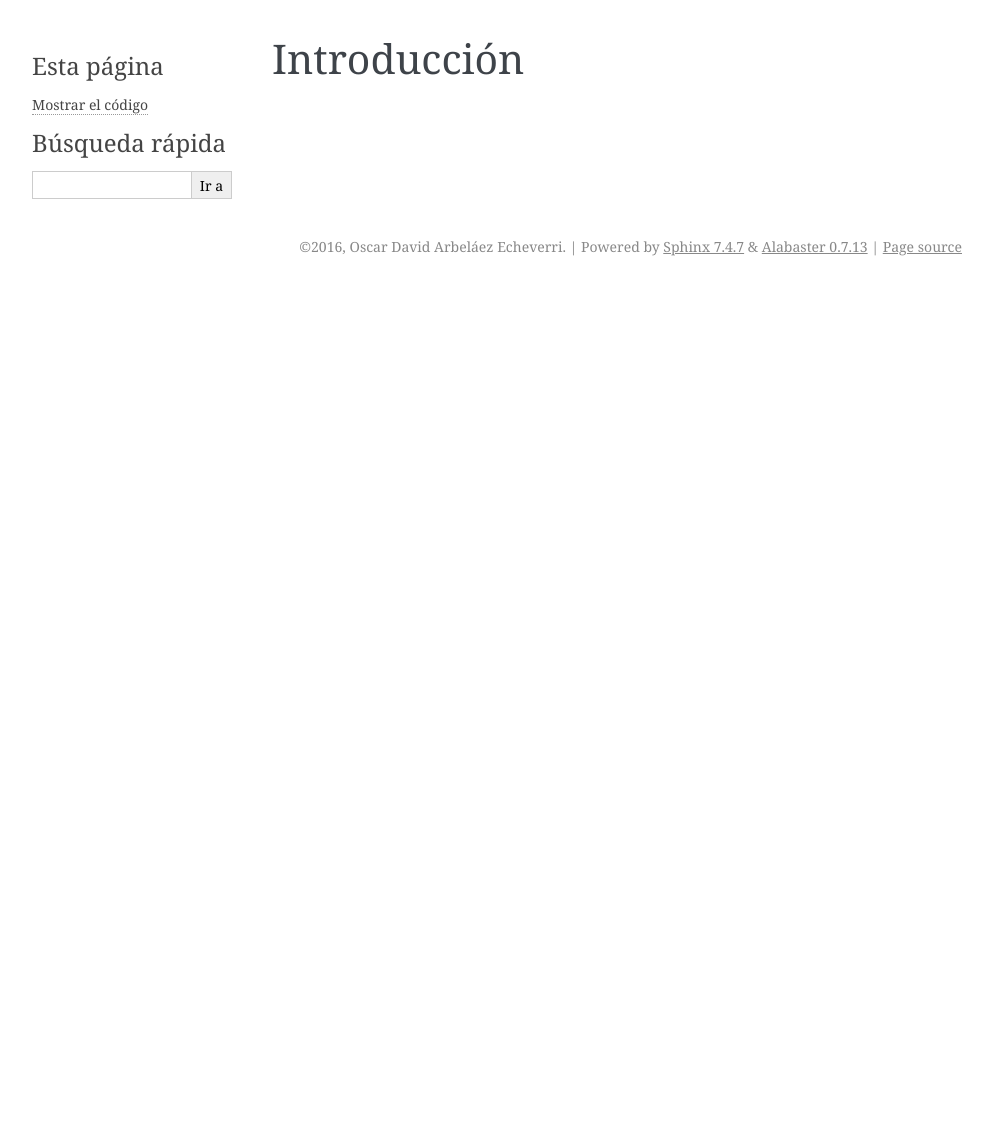
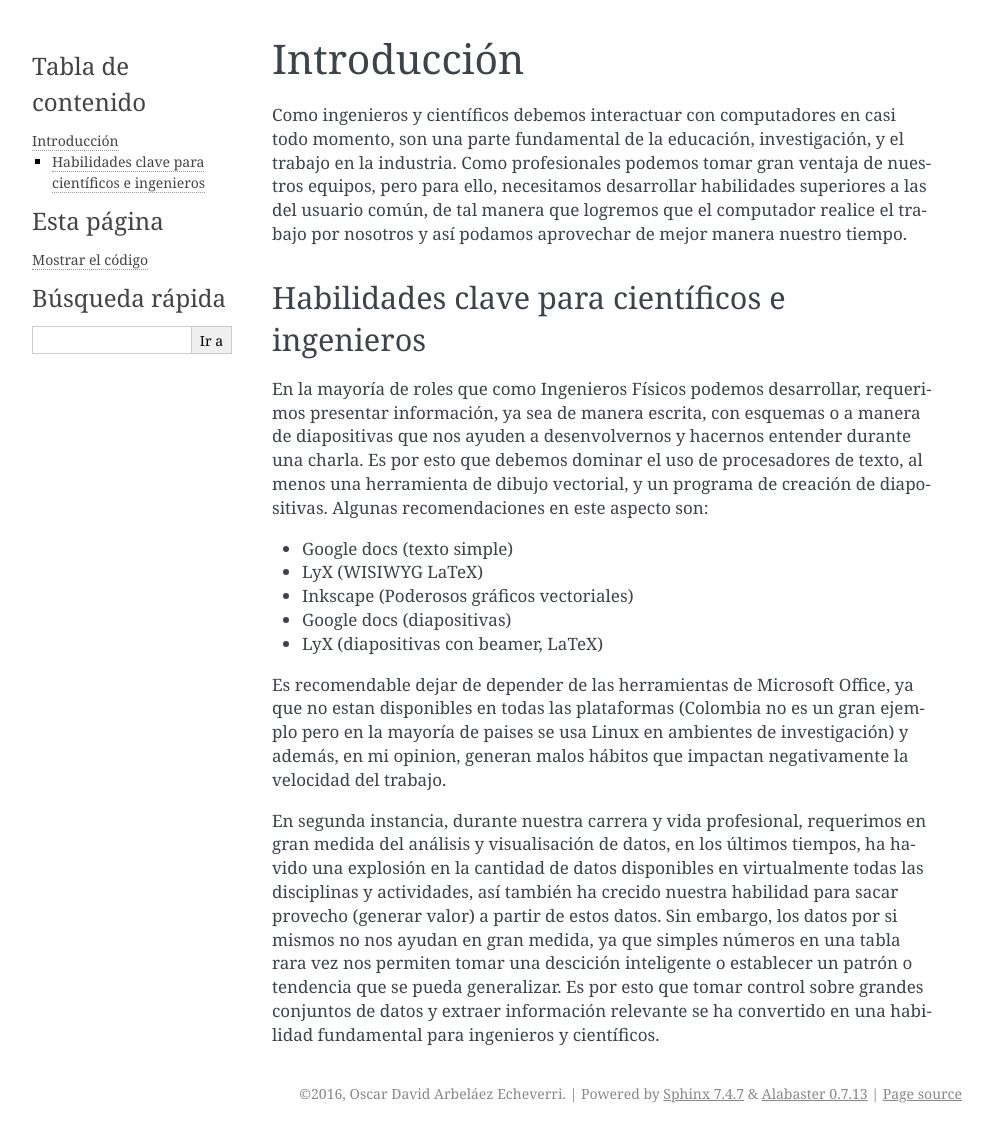
Before and after one commit to odarbelaeze/informatics-class-notes, a Sphinx documentation site: the page built from source/introduction.rst, in a window 1280 px wide. Shown: the whole page, without its empty margins (148-1141 px from the left). Built offline with Sphinx 7.4.7, drawn with Linux system fonts in a browser that asks for light colours; before the commit the page ends 900 px from its top, so only the background shows below that.

Commit message:
Key habilities.

```diff
--- a/source/introduction.rst
+++ b/source/introduction.rst
@@ -1,2 +1,43 @@
+============
 Introducción
 ============
+
+Como ingenieros y científicos debemos interactuar con computadores en casi todo
+momento, son una parte fundamental de la educación, investigación, y el trabajo
+en la industria. Como profesionales podemos tomar gran ventaja de nuestros
+equipos, pero para ello, necesitamos desarrollar habilidades superiores a las
+del usuario común, de tal manera que logremos que el computador realice el
+trabajo por nosotros y así podamos aprovechar de mejor manera nuestro tiempo.
+
+Habilidades clave para científicos e ingenieros
+-----------------------------------------------
+
+En la mayoría de roles que como Ingenieros Físicos podemos desarrollar,
+requerimos presentar información, ya sea de manera escrita, con esquemas o a
+manera de diapositivas que nos ayuden a desenvolvernos y hacernos entender
+durante una charla. Es por esto que debemos dominar el uso de procesadores
+de texto, al menos una herramienta de dibujo vectorial, y un programa de
+creación de diapositivas. Algunas recomendaciones en este aspecto son:
+
+* Google docs (texto simple)
+* LyX (WISIWYG LaTeX)
+* Inkscape (Poderosos gráficos vectoriales)
+* Google docs (diapositivas)
+* LyX (diapositivas con beamer, LaTeX)
+
+Es recomendable dejar de depender de las herramientas de Microsoft Office, ya
+que no estan disponibles en todas las plataformas (Colombia no es un gran
+ejemplo pero en la mayoría de paises se usa Linux en ambientes de
+investigación) y además, en mi opinion, generan malos hábitos que impactan
+negativamente la velocidad del trabajo.
+
+En segunda instancia, durante nuestra carrera y vida profesional, requerimos en
+gran medida del análisis y visualisación de datos, en los últimos tiempos, ha
+havido una explosión en la cantidad de datos disponibles en virtualmente todas
+las disciplinas y actividades, así también ha crecido nuestra habilidad para
+sacar provecho (generar valor) a partir de estos datos. Sin embargo, los datos
+por si mismos no nos ayudan en gran medida, ya que simples números en una tabla
+rara vez nos permiten tomar una descición inteligente o establecer un patrón o
+tendencia que se pueda generalizar. Es por esto que tomar control sobre grandes
+conjuntos de datos y extraer información relevante se ha convertido en una
+habilidad fundamental para ingenieros y científicos.
```
